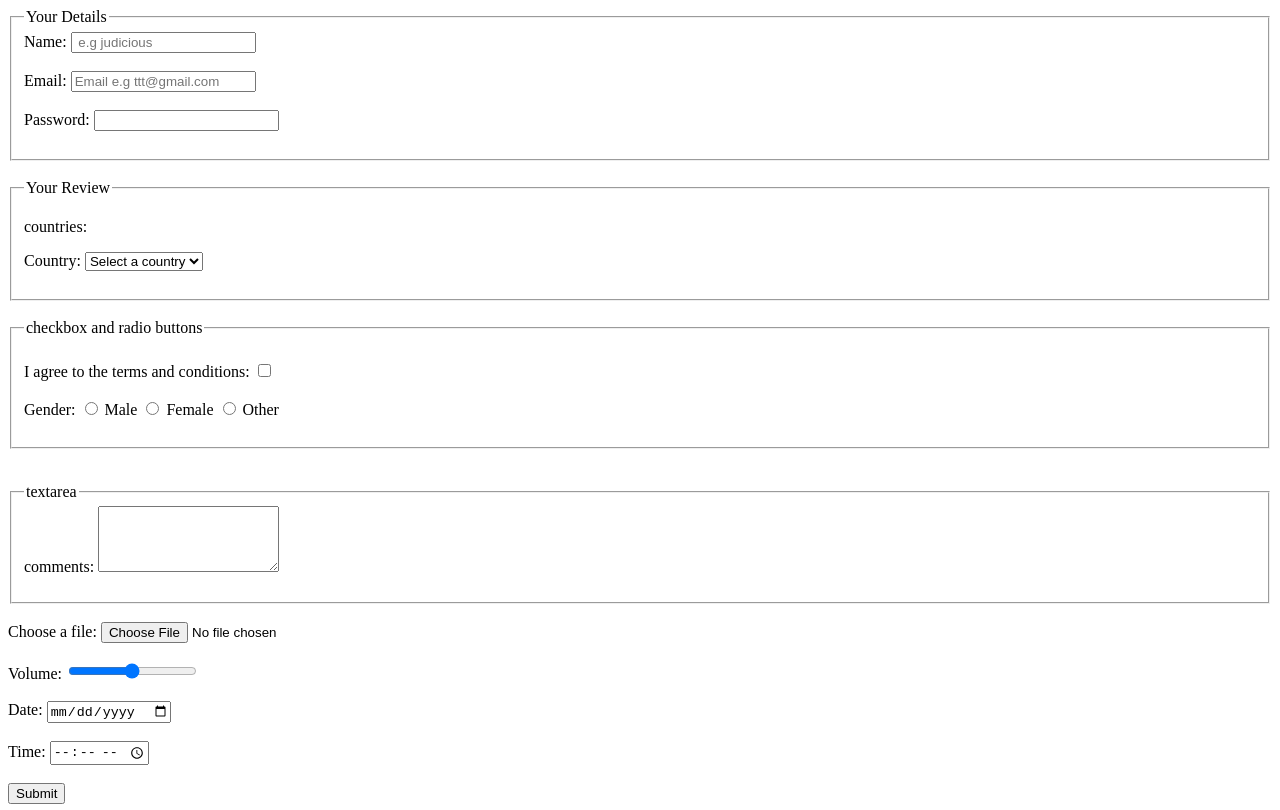
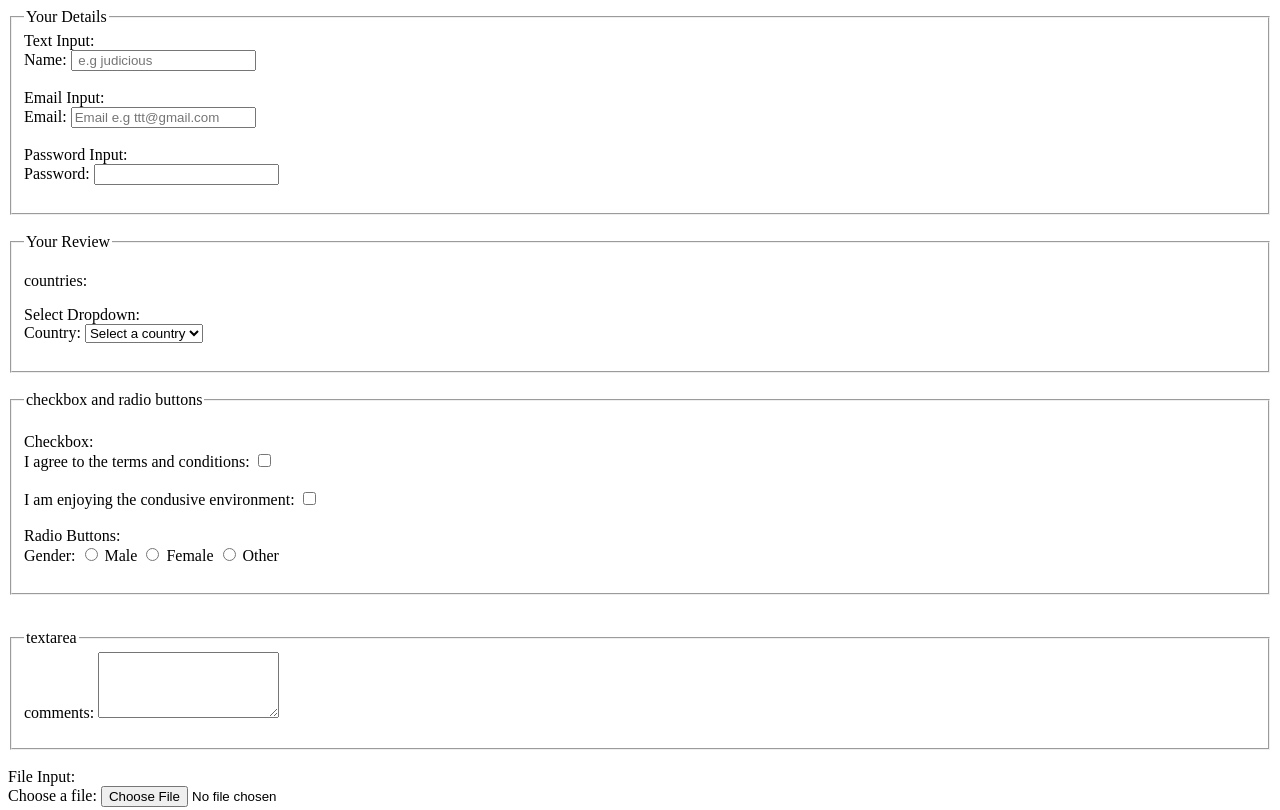
Before and after one commit to Judiciousmurich/Form-Input-Types-And-Attributes, a plain HTML site: page index.html in a window 1280 px wide. Shown: the top 810 px of the page. Drawn offline with Linux system fonts and the light colour scheme.

Commit message:
forms imput types and attributes changes

```diff
--- a/index.html
+++ b/index.html
@@ -10,15 +10,21 @@
    <form>
     <fieldset>
         <legend>Your Details</legend>
-		<!-- Text Input -->
+		 Text Input:
+
+         <br/>
 		<label for="name">Name:</label>
 		<input type="text" id="name" name="name" placeholder=" e.g judicious" pattern="[A-Za-z]+" minlength="3" maxlength="50" required><br><br>
 
-		<!-- Email Input -->
+		Email Input:
+
+        <br/>
 		<label for="email">Email:</label>
 		<input type="email" id="email" name="email" placeholder="Email e.g ttt@gmail.com" required><br><br>
 
-		<!-- Password Input -->
+		 Password Input:
+
+         <br/>
 		<label for="password">Password:</label>
 		<input type="password" id="password" name="password" minlength="8" required><br><br>
         </fieldset>
@@ -29,7 +35,9 @@
         <p><label for="select a country">
              countries:
         </label></p>
-		<!-- Select Dropdown -->
+		 Select Dropdown:
+
+         <br/>
 		<label for="country">Country:</label>
 		<select id="country" name="country" required>
 			<option value="">Select a country</option>
@@ -48,11 +56,20 @@
         <fieldset>
             <legend>checkbox and radio buttons</legend>
         <br/>
-        <!-- Checkbox -->
+         Checkbox:
+
+         <br/>
 		<label for="agree">I agree to the terms and conditions:</label>
 		<input type="checkbox" id="agree" name="agree" required><br><br >
 
-		<!-- Radio Buttons -->
+        <label for="enjoy">I am enjoying the condusive environment:</label>
+		<input type="checkbox" id="enjoy" name="enjoy" required><br><br >
+
+
+
+		 Radio Buttons:
+
+         <br/>
 		<label for="gender">Gender:</label>
 		<input type="radio" id="male" name="gender" value="male" required>
 		<label for="male">Male</label>
@@ -74,23 +91,33 @@
 </fieldset>
 <br/>
 
-		<!-- File Input -->
+		File Input:
+
+        <br/>
 		<label for="file">Choose a file:</label>
 		<input type="file" id="file" name="file"><br><br>
 
-		<!-- Range Input -->
+		Range Input:
+
+        <br/>
 		<label for="volume">Volume:</label>
 		<input type="range" id="volume" name="volume" min="0" max="100" value="50"><br><br>
 
-		<!-- Date Input -->
+		Date Input:
+
+        <br/>
 		<label for="date">Date:</label>
 		<input type="date" id="date" name="date"><br><br>
 
-		<!-- Time Input -->
+		 Time Input:
+
+         <br/>
 		<label for="time">Time:</label>
 		<input type="time" id="time" name="time"><br><br>
 
-		<!-- Submit Button -->
+		 Submit Button:
+
+         <br/>
 		<input type="submit" value="Submit">
 	</form>
 </body>
```
